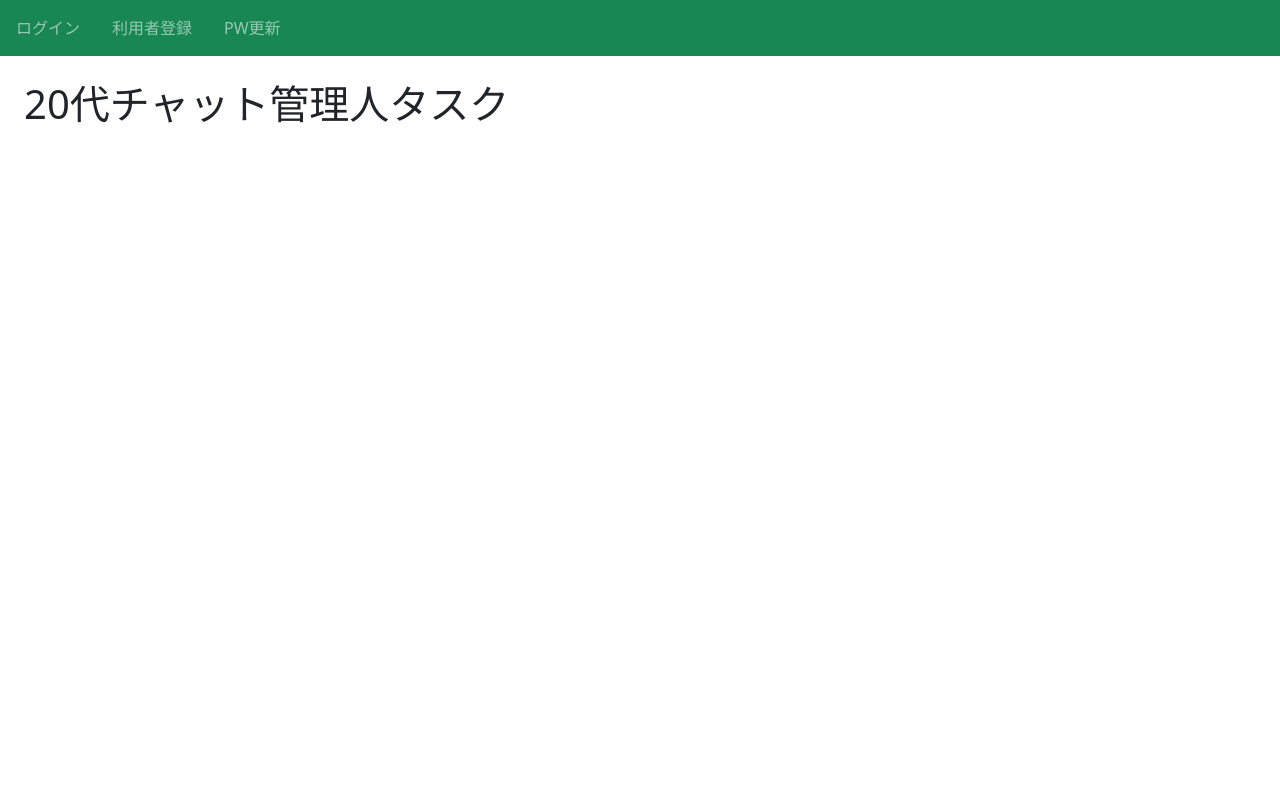
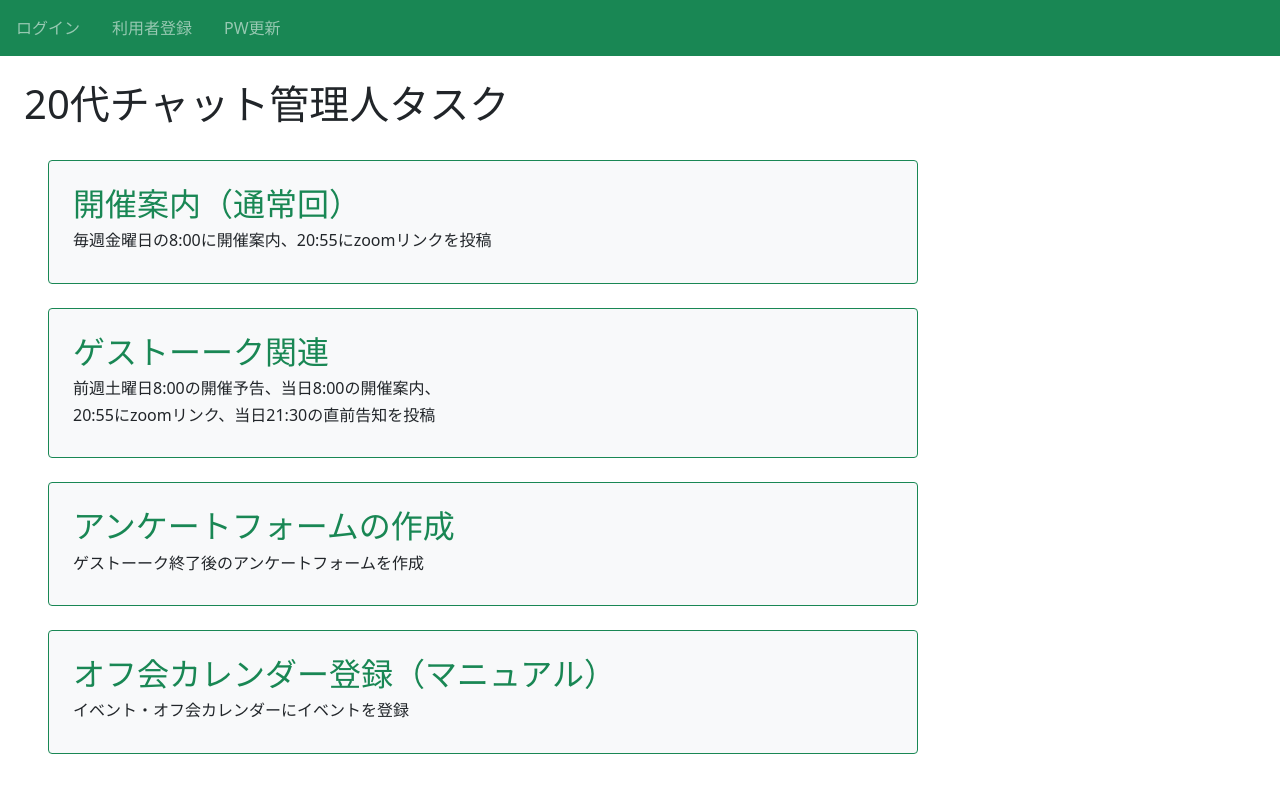
Before and after one commit to yamato-snow/admin_sight_20, a Django app: page /20s/ in a window 1280 px wide. Before the commit the page ends 123 px from the top, so only its background shows below. Run offline with Django 3.2, Linux system fonts and the light colour scheme; a user stored in the database is signed in; data that the repository does not hold is empty.

Commit message:
HTMLの微修正

```diff
--- a/templates/regular/task_list.html
+++ b/templates/regular/task_list.html
@@ -4,12 +4,25 @@
 {% block h1 %}20代チャット管理人タスク{% endblock %}
 
 {% block content %}
-  {% for item in object_list %}
-  <div class="p-4 m-4 bg-light border border-success rounded">
-    <div class="mt-3">
-      <a href="{% url 'standard-task' item.pk %}">開催案内(通常回)</a>
+<div class="row">
+  <div class="col-9">
+    <div class="p-4 m-4 bg-light border border-success rounded">
+      <h2 class="text-success">開催案内（通常回）</h2>
+      <h6>毎週金曜日の8:00に開催案内、20:55にzoomリンクを投稿</h6>
     </div>
-    <h6>毎週金曜日の8:00に開催案内、20:55にzoomリンクを投稿</h6>
+    <div class="p-4 m-4 bg-light border border-success rounded">
+      <h2 class="text-success">ゲストーーク関連</h2>
+      <h6>前週土曜日8:00の開催予告、当日8:00の開催案内、</h6>
+      <h6>20:55にzoomリンク、当日21:30の直前告知を投稿</h6>
+    </div>
+    <div class="p-4 m-4 bg-light border border-success rounded">
+      <h2 class="text-success">アンケートフォームの作成</h2>
+      <h6>ゲストーーク終了後のアンケートフォームを作成</h6>
+    </div>
+    <div class="p-4 m-4 bg-light border border-success rounded">
+      <h2 class="text-success">オフ会カレンダー登録（マニュアル）</h2>
+      <h6>イベント・オフ会カレンダーにイベントを登録</h6>
+    </div>
   </div>
-  {% endfor %}
+</div>
 {% endblock content %}
```
Also changed, not shown: templates/regular/task_standard.html (+5 -5 lines), db.sqlite3.
